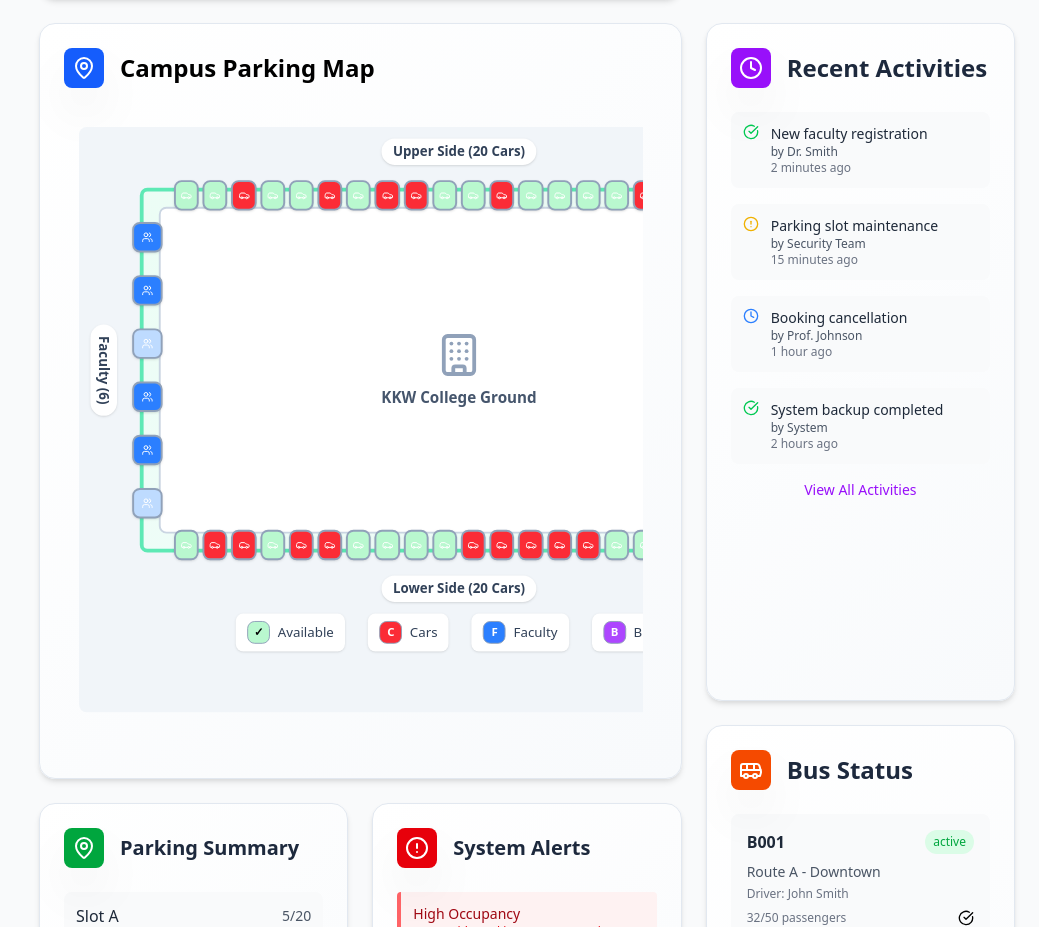
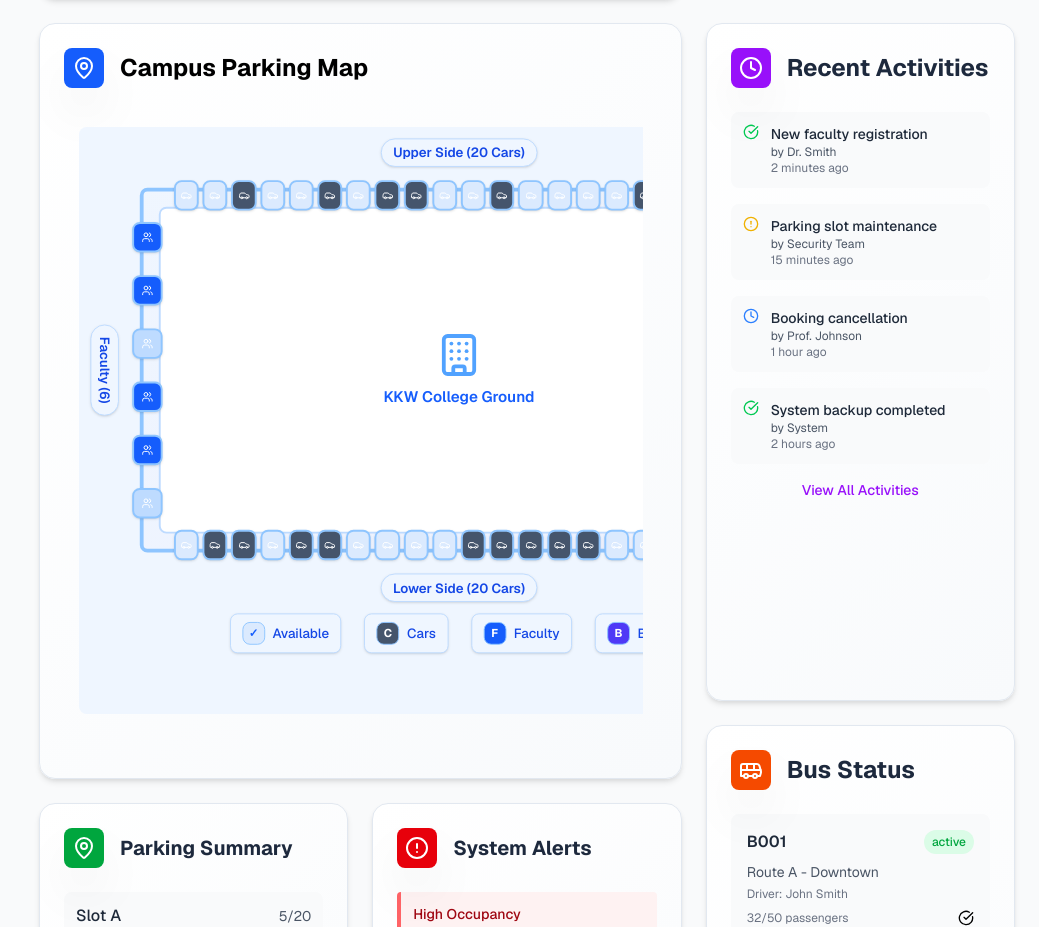
Before and after one commit to anup4747/kkw-web-park, a Next.js app in the folder client/: page /admin/dashboard in a window 1280 px wide. Shown: the part 1032-1959 px from the top of the page, without its empty margins (241-1280 px from the left). Built offline with nearby package versions, Linux system fonts and the light colour scheme.

Commit message:
added new font

```diff
--- a/client/package.json
+++ b/client/package.json
@@ -10,6 +10,7 @@
   },
   "dependencies": {
     "apexcharts": "^5.3.5",
+    "geist": "^1.5.1",
     "lucide-react": "^0.542.0",
     "next": "15.5.2",
     "react": "19.1.0",
--- a/client/src/app/admin/dashboard/page.tsx
+++ b/client/src/app/admin/dashboard/page.tsx
@@ -165,11 +165,12 @@ export default function AdminDashboard() {
 
   const getSpotColor = (spot: ParkingSpot) => {
     if (spot.type === 'faculty') {
-      return spot.occupied ? 'bg-blue-500' : 'bg-blue-200';
+      return spot.occupied ? 'bg-blue-600' : 'bg-blue-200';
     } else if (spot.type === 'bus') {
-      return spot.occupied ? 'bg-purple-500' : 'bg-purple-200';
+      return spot.occupied ? 'bg-indigo-600' : 'bg-indigo-200';
     } else {
-      return spot.occupied ? 'bg-red-500' : 'bg-green-200';
+      // car
+      return spot.occupied ? 'bg-slate-600' : 'bg-blue-100';
     }
   };
 
@@ -257,13 +258,13 @@ export default function AdminDashboard() {
               </div>
 
               <div className="overflow-x-auto overflow-y-hidden flex items-center scale-[0.95]">
-                <div className="relative bg-slate-100 rounded-lg min-w-[800px] min-h-[600px] w-full p-16">
-                  <div className="relative w-full h-96 bg-gradient-to-br from-emerald-50 to-teal-50 border-4 border-emerald-300 rounded-lg mx-auto">
+                <div className="relative bg-blue-50 rounded-lg min-w-[800px] min-h-[600px] w-full p-16">
+                  <div className="relative w-full h-96 bg-gradient-to-br from-blue-50 to-indigo-50 border-4 border-blue-300 rounded-lg mx-auto">
 
-                    <div className="absolute inset-4 bg-white border-2 border-slate-300 rounded-lg flex items-center justify-center">
+                    <div className="absolute inset-4 bg-white border-2 border-blue-200 rounded-lg flex items-center justify-center">
                       <div className="text-center">
-                        <Building className="w-12 h-12 text-slate-400 mx-auto mb-2" />
-                        <p className="text-slate-600 font-semibold">KKW College Ground</p>
+                        <Building className="w-12 h-12 text-blue-400 mx-auto mb-2" />
+                        <p className="text-blue-600 font-semibold">KKW College Ground</p>
                       </div>
                     </div>
 
@@ -275,7 +276,7 @@ export default function AdminDashboard() {
                             <button
                               key={`upper-${i + 1}`}
                               onClick={() => toggleSpot(`upper-${i + 1}`)}
-                              className={`w-8 h-8 rounded-lg border-2 border-slate-400 flex items-center justify-center text-white text-xs font-bold hover:scale-110 transition-all duration-200 shadow-sm ${getSpotColor(spot!)}`}
+                              className={`w-8 h-8 rounded-lg border-2 border-blue-300 flex items-center justify-center text-white text-xs font-bold hover:scale-110 transition-all duration-200 shadow-sm ${getSpotColor(spot!)}`}
                               title={`Upper Side Spot ${i + 1} - ${spot?.occupied ? 'Occupied' : 'Available'}`}
                             >
                               {getSpotIcon(spot!)}
@@ -293,7 +294,7 @@ export default function AdminDashboard() {
                             <button
                               key={`lower-${i + 1}`}
                               onClick={() => toggleSpot(`lower-${i + 1}`)}
-                              className={`w-8 h-8 rounded-lg border-2 border-slate-400 flex items-center justify-center text-white text-xs font-bold hover:scale-110 transition-all duration-200 shadow-sm ${getSpotColor(spot!)}`}
+                              className={`w-8 h-8 rounded-lg border-2 border-blue-300 flex items-center justify-center text-white text-xs font-bold hover:scale-110 transition-all duration-200 shadow-sm ${getSpotColor(spot!)}`}
                               title={`Lower Side Spot ${i + 1} - ${spot?.occupied ? 'Occupied' : 'Available'}`}
                             >
                               {getSpotIcon(spot!)}
@@ -310,7 +311,7 @@ export default function AdminDashboard() {
                             <button
                               key={`faculty-${i + 1}`}
                               onClick={() => toggleSpot(`faculty-${i + 1}`)}
-                              className={`w-8 h-8 rounded-lg border-2 border-slate-400 flex items-center justify-center text-white text-xs font-bold hover:scale-110 transition-all duration-200 shadow-sm ${getSpotColor(spot!)}`}
+                              className={`w-8 h-8 rounded-lg border-2 border-blue-300 flex items-center justify-center text-white text-xs font-bold hover:scale-110 transition-all duration-200 shadow-sm ${getSpotColor(spot!)}`}
                               title={`Faculty Spot ${i + 1} - ${spot?.occupied ? 'Occupied' : 'Available'}`}
                             >
                               {getSpotIcon(spot!)}
@@ -328,7 +329,7 @@ export default function AdminDashboard() {
                             <button
                               key={`bus-${i + 1}`}
                               onClick={() => toggleSpot(`bus-${i + 1}`)}
-                              className={`w-8 h-8 rounded-lg border-2 border-slate-400 flex items-center justify-center text-white text-xs font-bold hover:scale-110 transition-all duration-200 shadow-sm ${getSpotColor(spot!)}`}
+                              className={`w-8 h-8 rounded-lg border-2 border-blue-300 flex items-center justify-center text-white text-xs font-bold hover:scale-110 transition-all duration-200 shadow-sm ${getSpotColor(spot!)}`}
                               title={`Bus Spot ${i + 1} - ${spot?.occupied ? 'Occupied' : 'Available'}`}
                             >
                               {getSpotIcon(spot!)}
@@ -338,37 +339,37 @@ export default function AdminDashboard() {
                       </div>
                     </div>
 
-                    <div className="absolute -top-14 left-1/2 transform -translate-x-1/2 text-sm font-semibold text-slate-700 bg-white px-3 py-1 rounded-full shadow-sm">
+                    <div className="absolute -top-14 left-1/2 transform -translate-x-1/2 text-sm font-semibold text-blue-700 bg-blue-50 px-3 py-1 rounded-full shadow-sm border border-blue-200">
                       Upper Side (20 Cars)
                     </div>
-                    <div className="absolute -bottom-14 left-1/2 transform -translate-x-1/2 text-sm font-semibold text-slate-700 bg-white px-3 py-1 rounded-full shadow-sm">
+                    <div className="absolute -bottom-14 left-1/2 transform -translate-x-1/2 text-sm font-semibold text-blue-700 bg-blue-50 px-3 py-1 rounded-full shadow-sm border border-blue-200">
                       Lower Side (20 Cars)
                     </div>
-                    <div className="absolute left-6 top-1/2 transform -translate-y-1/2 -translate-x-20 text-sm font-semibold text-slate-700 bg-white px-3 py-1 rounded-full shadow-sm" style={{ writingMode: 'vertical-rl' }}>
+                    <div className="absolute left-6 top-1/2 transform -translate-y-1/2 -translate-x-20 text-sm font-semibold text-blue-700 bg-blue-50 px-3 py-1 rounded-full shadow-sm border border-blue-200" style={{ writingMode: 'vertical-rl' }}>
                       Faculty (6)
                     </div>
-                    <div className="absolute right-6 top-1/2 transform -translate-y-1/2 translate-x-20 text-sm font-semibold text-slate-700 bg-white px-3 py-1 rounded-full shadow-sm" style={{ writingMode: 'vertical-rl' }}>
+                    <div className="absolute right-6 top-1/2 transform -translate-y-1/2 translate-x-20 text-sm font-semibold text-blue-700 bg-blue-50 px-3 py-1 rounded-full shadow-sm border border-blue-200" style={{ writingMode: 'vertical-rl' }}>
                       Bus Terminal (4)
                     </div>
 
                   </div>
 
                   <div className="mt-16 flex flex-wrap gap-6 justify-center">
-                    <div className="flex items-center gap-2 bg-white px-3 py-2 rounded-lg shadow-sm">
-                      <div className="w-6 h-6 bg-green-200 rounded-lg border border-slate-400 flex items-center justify-center text-xs font-bold">✓</div>
-                      <span className="text-sm text-slate-700 font-medium">Available</span>
+                    <div className="flex items-center gap-2 bg-blue-50 px-3 py-2 rounded-lg shadow-sm border border-blue-200">
+                      <div className="w-6 h-6 bg-blue-100 rounded-lg border border-blue-300 flex items-center justify-center text-xs font-bold text-blue-600">✓</div>
+                      <span className="text-sm text-blue-700 font-medium">Available</span>
                     </div>
-                    <div className="flex items-center gap-2 bg-white px-3 py-2 rounded-lg shadow-sm">
-                      <div className="w-6 h-6 bg-red-500 rounded-lg border border-slate-400 flex items-center justify-center text-xs font-bold text-white">C</div>
-                      <span className="text-sm text-slate-700 font-medium">Cars</span>
+                    <div className="flex items-center gap-2 bg-blue-50 px-3 py-2 rounded-lg shadow-sm border border-blue-200">
+                      <div className="w-6 h-6 bg-slate-600 rounded-lg border border-blue-300 flex items-center justify-center text-xs font-bold text-white">C</div>
+                      <span className="text-sm text-blue-700 font-medium">Cars</span>
                     </div>
-                    <div className="flex items-center gap-2 bg-white px-3 py-2 rounded-lg shadow-sm">
-                      <div className="w-6 h-6 bg-blue-500 rounded-lg border border-slate-400 flex items-center justify-center text-xs font-bold text-white">F</div>
-                      <span className="text-sm text-slate-700 font-medium">Faculty</span>
+                    <div className="flex items-center gap-2 bg-blue-50 px-3 py-2 rounded-lg shadow-sm border border-blue-200">
+                      <div className="w-6 h-6 bg-blue-600 rounded-lg border border-blue-300 flex items-center justify-center text-xs font-bold text-white">F</div>
+                      <span className="text-sm text-blue-700 font-medium">Faculty</span>
                     </div>
-                    <div className="flex items-center gap-2 bg-white px-3 py-2 rounded-lg shadow-sm">
-                      <div className="w-6 h-6 bg-purple-500 rounded-lg border border-slate-400 flex items-center justify-center text-xs font-bold text-white">B</div>
-                      <span className="text-sm text-slate-700 font-medium">Buses</span>
+                    <div className="flex items-center gap-2 bg-blue-50 px-3 py-2 rounded-lg shadow-sm border border-blue-200">
+                      <div className="w-6 h-6 bg-indigo-600 rounded-lg border border-blue-300 flex items-center justify-center text-xs font-bold text-white">B</div>
+                      <span className="text-sm text-blue-700 font-medium">Buses</span>
                     </div>
                   </div>
                 </div>
--- a/client/src/app/layout.tsx
+++ b/client/src/app/layout.tsx
@@ -1,6 +1,8 @@
 import type { Metadata } from "next";
 import { Geist, Geist_Mono } from "next/font/google";
 import "./globals.css";
+import { GeistMono } from 'geist/font/mono';
+import { GeistSans } from 'geist/font/sans';
 import Navbar from "./components/Navbar";
 
 const geistSans = Geist({
@@ -25,7 +27,9 @@ export default function RootLayout({
 }>) {
   return (
     <html lang="en">
-      <body className={`${geistSans.variable} ${geistMono.variable} antialiased bg-slate-50`}>
+      {/* <body className={`${geistSans.variable} ${geistMono.variable} antialiased bg-slate-50`}> */}
+      <body className={`${GeistMono.className} ${GeistSans.className} antialiased bg-slate-50`}>
+
         {/*<Navbar />*/}
         <main className="min-h-screen">
           {children}
```
Also changed, not shown: 1 other file (tests, documents, lock files or other folders).
